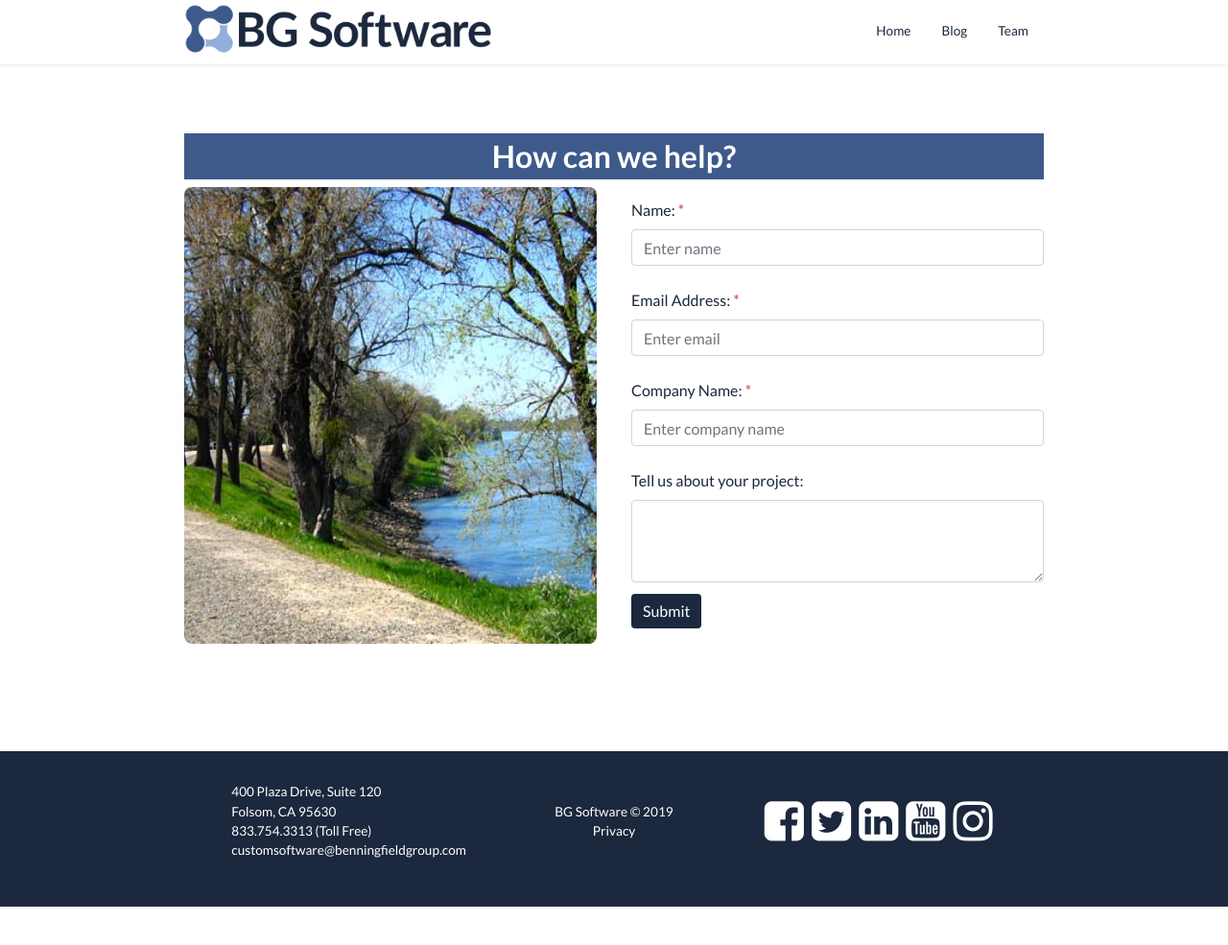
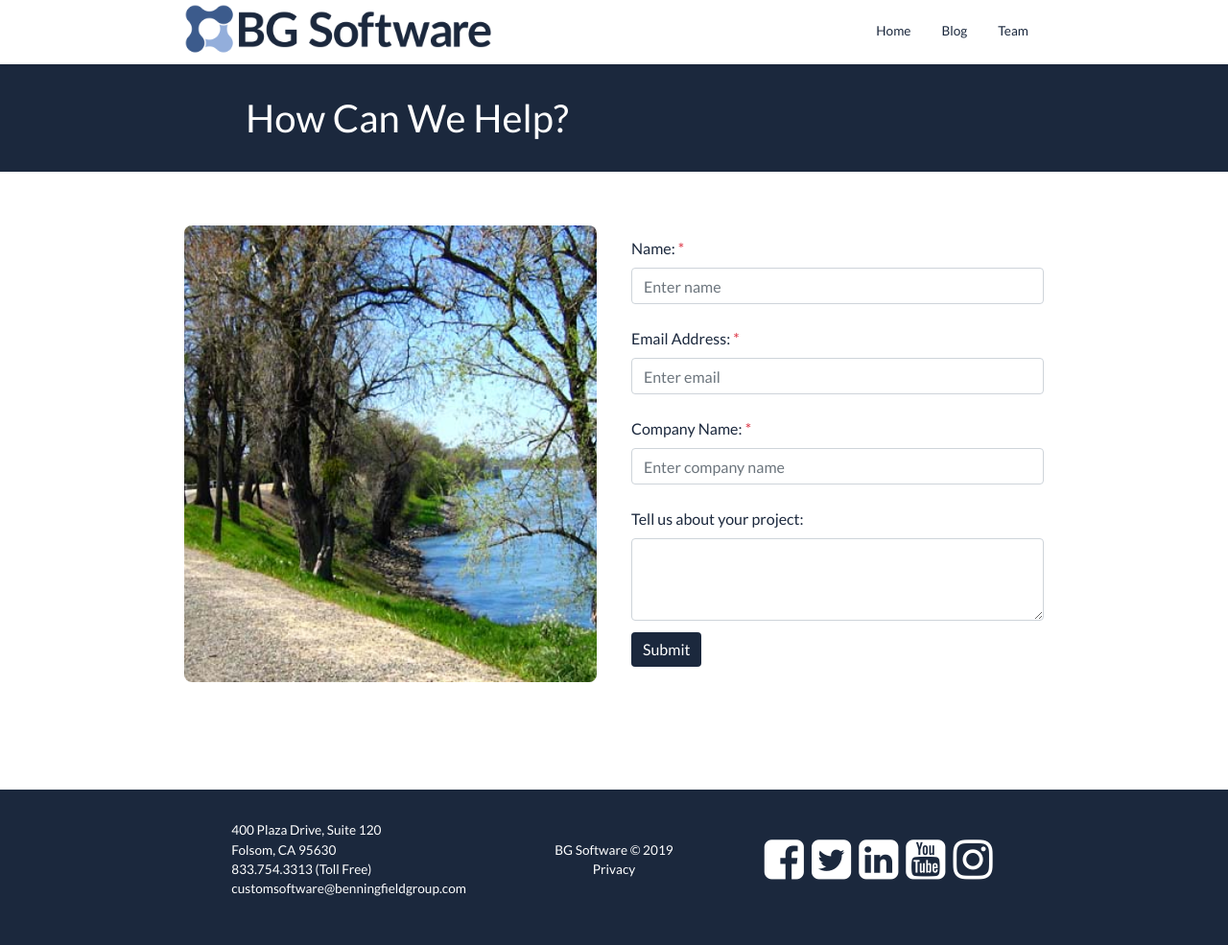
Before and after one commit to bgsoftware/company-site, a Jekyll site: the page built from contact-form.html, in a window 1280 px wide. Shown: the whole page at 96% size. Built offline with Jekyll 4.4.1, drawn with Linux system fonts in a browser that asks for light colours; comment, search, counter and statistics services are not loaded; before the commit the page ends 945 px from its top, so only the background shows below that.

Commit message:
Update header in contact-form.html

```diff
--- a/contact-form.html
+++ b/contact-form.html
@@ -2,11 +2,10 @@
 layout: default
 title: Contact Us
 ---
+{% assign headerText1 = "How Can We Help?" %}
+{% include header.html %}
 
-<div class="contact-us pt-10 pb-15">
-  <div class="bg-color-blue w-100 text-center">
-    <h1 class="color-white">How can we help?</h1>
-  </div>
+<div class="contact-us pt-8 pb-15">
   <div class="contact-us__content d-flex">
     <div class="contact-us__image-container rounded-lg"></div>
     <form
```
